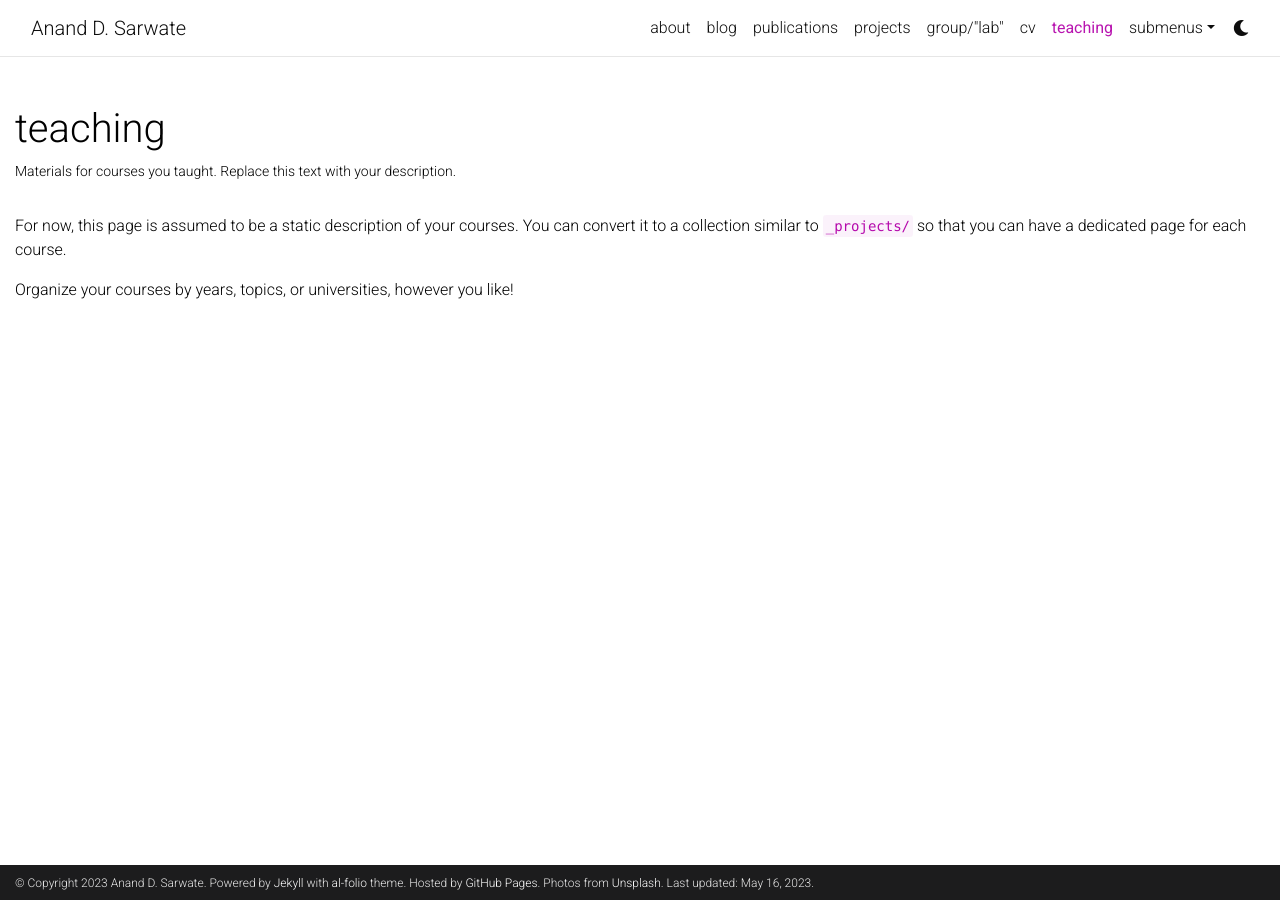
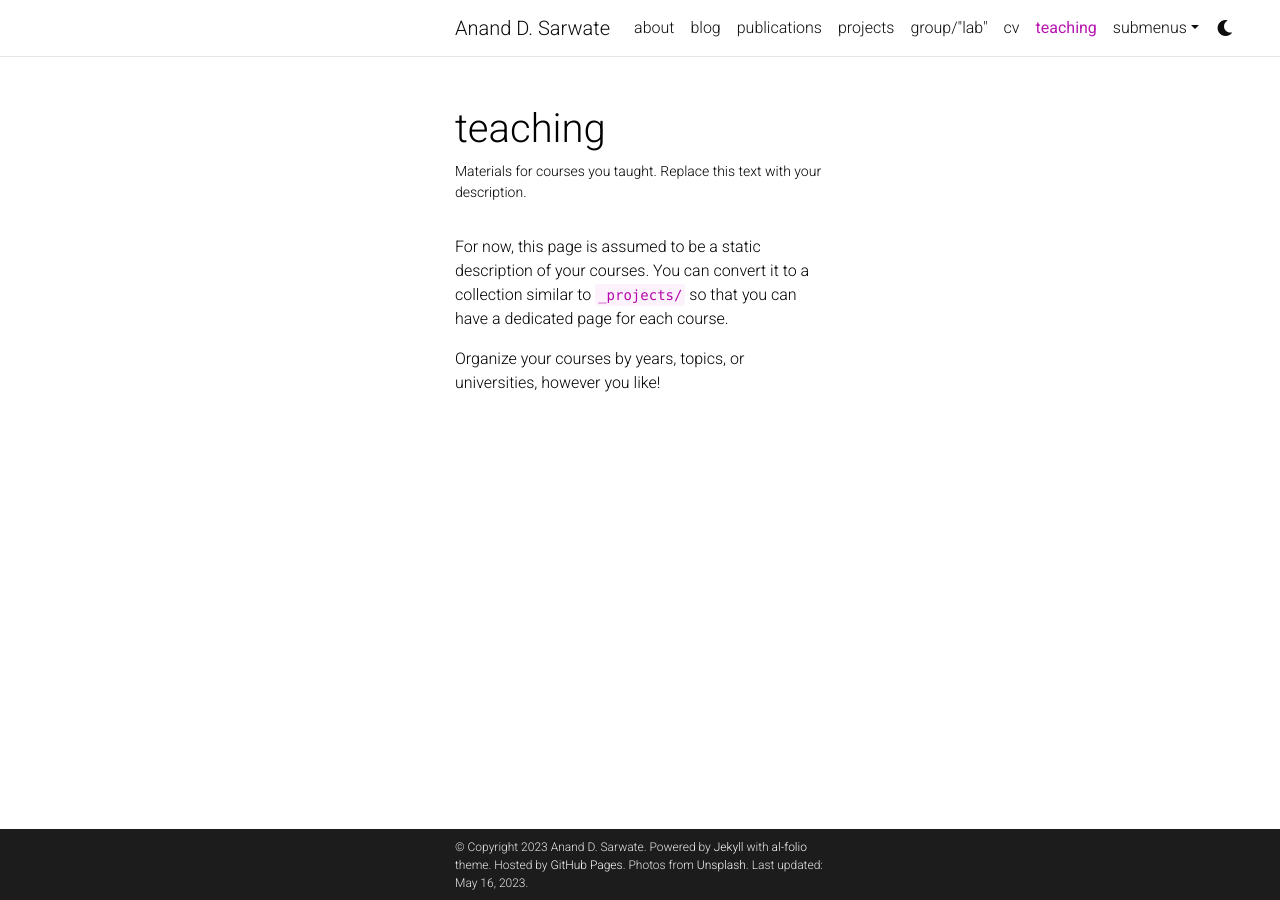
Before and after one commit to adsarwate/adsarwate.github.io, a Jekyll site: the page built from _pages/teaching.md, in a window 1280 px wide. Built offline with Jekyll 4.4.1, drawn with Linux system fonts in a browser that asks for light colours; full-size pictures stand in for the smaller copies a plugin makes; comment, search, counter and statistics services are not loaded; a style sheet for code colours, icons or effects is not loaded.

Commit message:
Update _variables.scss
change it back

```diff
--- a/_sass/_variables.scss
+++ b/_sass/_variables.scss
@@ -38,4 +38,4 @@ $code-bg-color-light:     rgba($purple-color, 0.05);
 $code-bg-color-dark:      #2c3237 !default;
 
 // make wider screens
-$max-content-width: 2000px;
+$max-content-width: 400px;
```
